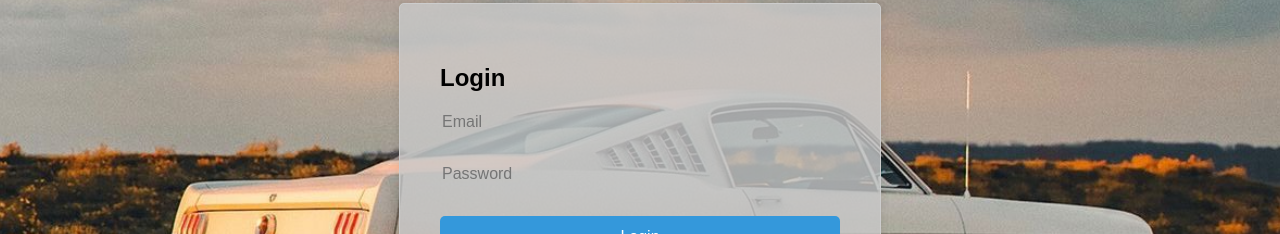
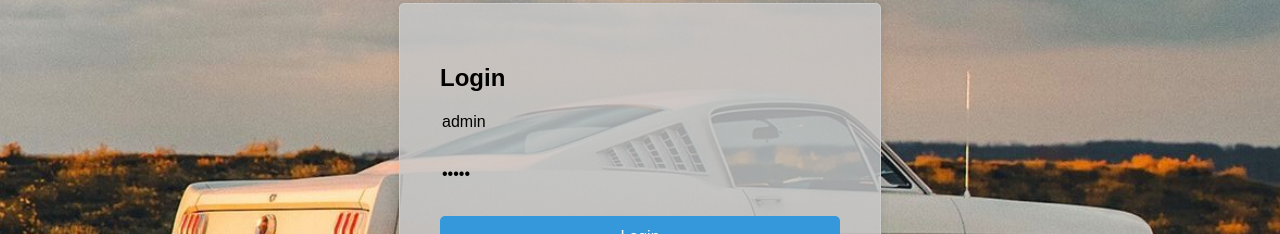
Before and after one commit to Renato2508/BackofficeCloud, a React (Create React App) app: page / in a window 1280 px wide. Shown: the part 249-483 px from the top of the page. Built offline with nearby package versions, Linux system fonts and the light colour scheme.

Commit message:
modification

```diff
--- a/src/components/login/LoginPage.js
+++ b/src/components/login/LoginPage.js
@@ -3,8 +3,8 @@ import { useNavigate } from 'react-router-dom';
 import './Login.css';
 
 const LoginPage = () => {
-  const [login, setLogin] = useState('');
-  const [motDePasse, setMotDePasse] = useState('');
+  const [login, setLogin] = useState('admin');
+  const [motDePasse, setMotDePasse] = useState('admin');
   const navigate = useNavigate();
 
   const handleLogin = async (e) => {
```
